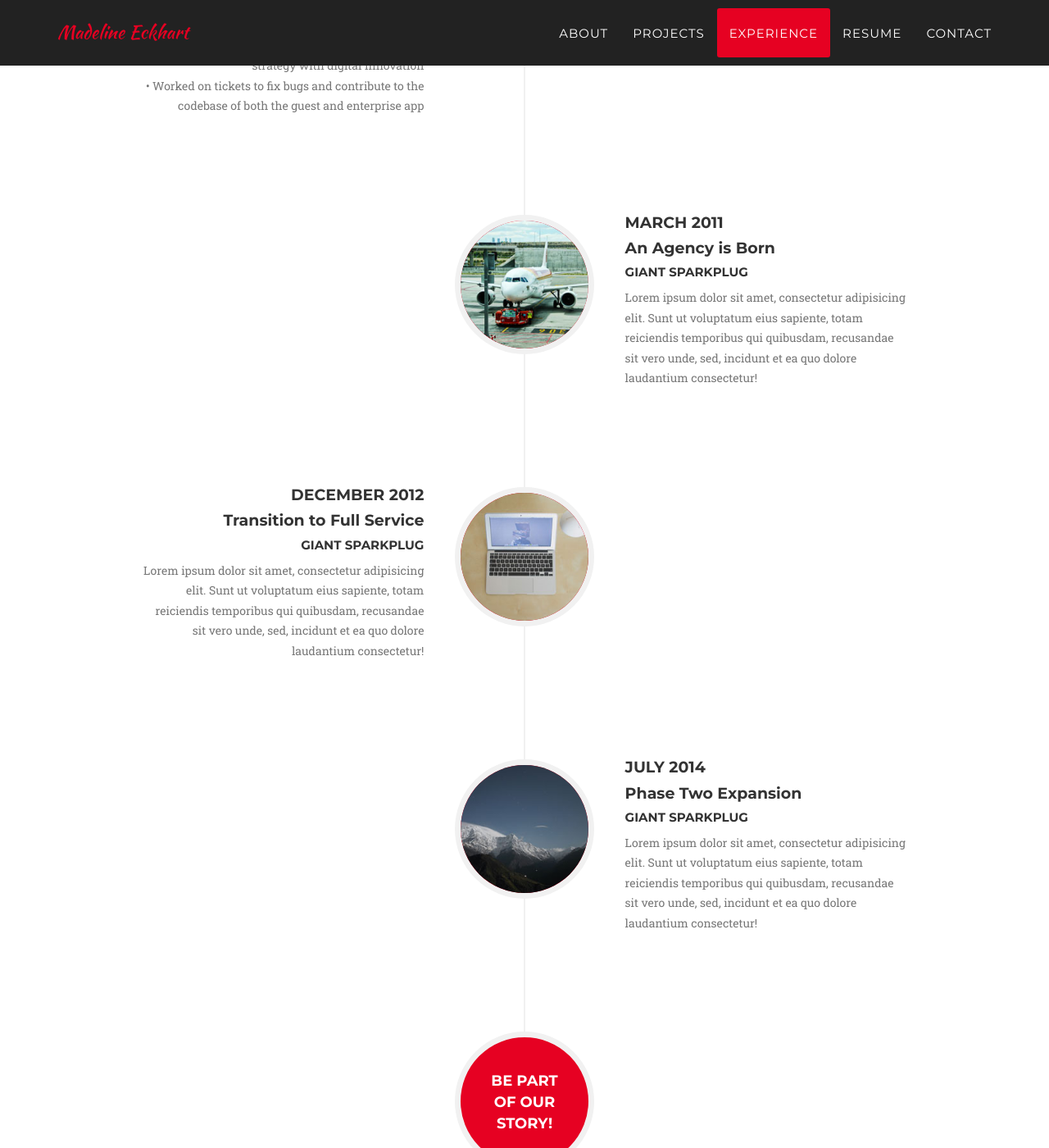
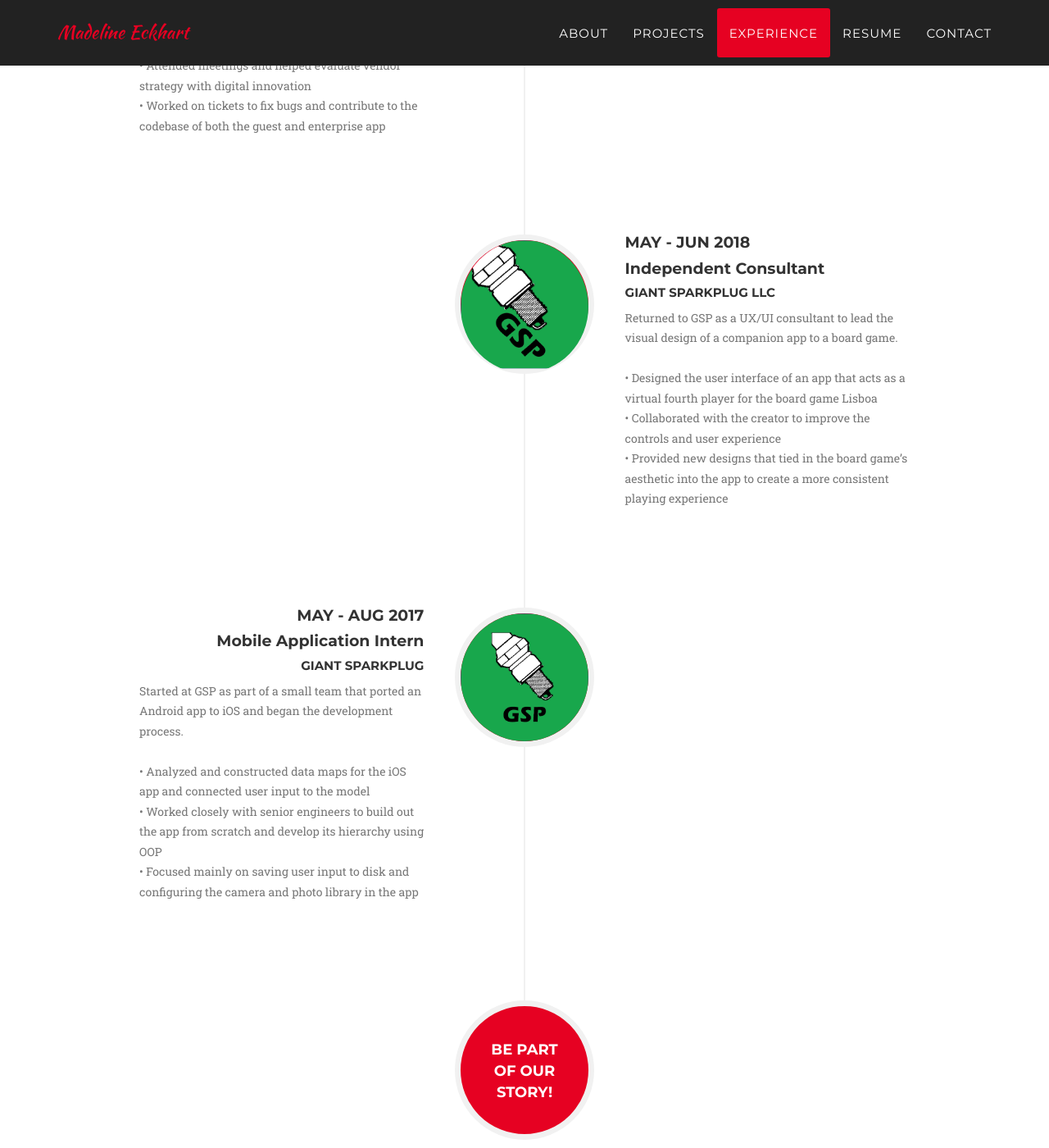
Before and after one commit to maddie-eckhart/Learning-Jekyll, a Jekyll site: the page built from index.html, in a window 1280 px wide and 1400 px high, scrolled down 3476 px. Shown: the whole window at 82% size. Built offline with Jekyll 4.4.1, drawn with Linux system fonts in a browser that asks for light colours; some web fonts are replaced.

Commit message:
added GSP experience and started formatting

```diff
--- a/_includes/about.html
+++ b/_includes/about.html
@@ -12,7 +12,7 @@
                     <ul class="timeline">
                         <li>
                             <div class="timeline-image">
-                                <img class="img-circle img-responsive" src="img/about/1.jpg" alt="">
+                                <img class="img-circle img-responsive" src="img/about/ulta.jpg" alt="">
                             </div>
                             <div class="timeline-panel">
                                 <div class="timeline-heading">
@@ -21,12 +21,12 @@
                                     <h5 class="subheading">Ulta Beauty</h5>
                                 </div>
                                 <div class="timeline-body">
-                                    <p class="text-muted">Worked on projects for guest mobility, enterprise mobility, and digital innovation while completing a larger AR project for the company. <br/>
-                                            •	Developed an interactive AR app that demonstrates the potential of AR to a retailer and their mobile shopping experience <br/>
-                                            •	Worked extensively with ARKit and Xcode to develop a custom environment for a 3D model to be placed and manipulated by the user <br/>
-                                            •	Implemented an automated build script feature that pushed a final build directly to the Google Play store instead of going through a third party <br/>
-                                            •	Attended meetings and helped evaluate vendor strategy with digital innovation <br/>
-                                            •	Worked on tickets to fix bugs and contribute to the codebase of both the guest and enterprise app
+                                    <p class="text-muted" style="text-align:left">Worked on projects for guest mobility, enterprise mobility, and digital innovation while completing a larger AR project for the company. <br/><br/>
+                                        •	Developed an interactive AR app that demonstrates the potential of AR to a retailer and their mobile shopping experience <br/>
+                                        •	Worked extensively with ARKit and Xcode to develop a custom environment for a 3D model to be placed and manipulated by the user <br/>
+                                        •	Implemented an automated build script feature that pushed a final build directly to the Google Play store instead of going through a third party <br/>
+                                        •	Attended meetings and helped evaluate vendor strategy with digital innovation <br/>
+                                        •	Worked on tickets to fix bugs and contribute to the codebase of both the guest and enterprise app
 
                                     </p>
                                 </div>
@@ -34,46 +34,39 @@
                         </li>
                         <li class="timeline-inverted">
                             <div class="timeline-image">
-                                <img class="img-circle img-responsive" src="img/about/2.jpg" alt="">
+                                <img class="img-circle img-responsive" src="img/about/giantsp.png" alt="">
                             </div>
                             <div class="timeline-panel">
                                 <div class="timeline-heading">
-                                    <h4>March 2011</h4>
-                                    <h4 class="subheading">An Agency is Born</h4>
-                                    <h5 class="subheading">Giant Sparkplug</h5>
+                                    <h4>May - Jun 2018</h4>
+                                    <h4 class="subheading">Independent Consultant</h4>
+                                    <h5 class="subheading">Giant Sparkplug LLC</h5>
                                 </div>
                                 <div class="timeline-body">
-                                    <p class="text-muted">Lorem ipsum dolor sit amet, consectetur adipisicing elit. Sunt ut voluptatum eius sapiente, totam reiciendis temporibus qui quibusdam, recusandae sit vero unde, sed, incidunt et ea quo dolore laudantium consectetur!</p>
+                                    <p class="text-muted">Returned to GSP as a UX/UI consultant to lead the visual design of a companion app to a board game. <br/><br/>
+                                        •	Designed the user interface of an app that acts as a virtual fourth player for the board game Lisboa <br/>
+                                        •	Collaborated with the creator to improve the controls and user experience <br/>
+                                        •	Provided new designs that tied in the board game’s aesthetic into the app to create a more consistent playing experience <br/>
+                                    </p>
                                 </div>
                             </div>
                         </li>
                         <li>
                             <div class="timeline-image">
-                                <img class="img-circle img-responsive" src="img/about/3.jpg" alt="">
+                                <img class="img-circle img-responsive" src="img/about/giant.png" alt="">
                             </div>
                             <div class="timeline-panel">
                                 <div class="timeline-heading">
-                                    <h4>December 2012</h4>
-                                    <h4 class="subheading">Transition to Full Service</h4>
+                                    <h4>May - Aug 2017</h4>
+                                    <h4 class="subheading">Mobile Application Intern</h4>
                                     <h5 class="subheading">Giant Sparkplug</h5>
                                 </div>
                                 <div class="timeline-body">
-                                    <p class="text-muted">Lorem ipsum dolor sit amet, consectetur adipisicing elit. Sunt ut voluptatum eius sapiente, totam reiciendis temporibus qui quibusdam, recusandae sit vero unde, sed, incidunt et ea quo dolore laudantium consectetur!</p>
-                                </div>
-                            </div>
-                        </li>
-                        <li class="timeline-inverted">
-                            <div class="timeline-image">
-                                <img class="img-circle img-responsive" src="img/about/4.jpg" alt="">
-                            </div>
-                            <div class="timeline-panel">
-                                <div class="timeline-heading">
-                                    <h4>July 2014</h4>
-                                    <h4 class="subheading">Phase Two Expansion</h4>
-                                    <h5 class="subheading">Giant Sparkplug</h5>
-                                </div>
-                                <div class="timeline-body">
-                                    <p class="text-muted">Lorem ipsum dolor sit amet, consectetur adipisicing elit. Sunt ut voluptatum eius sapiente, totam reiciendis temporibus qui quibusdam, recusandae sit vero unde, sed, incidunt et ea quo dolore laudantium consectetur!</p>
+                                    <p class="text-muted" style="text-align:left">Started at GSP as part of a small team that ported an Android app to iOS and began the development process. <br/><br/>
+                                        •	Analyzed and constructed data maps for the iOS app and connected user input to the model <br/>
+                                        •	Worked closely with senior engineers to build out the app from scratch and develop its hierarchy using OOP <br/>
+                                        •	Focused mainly on saving user input to disk and configuring the camera and photo library in the app <br/>
+                                    </p>
                                 </div>
                             </div>
                         </li>
```
Also changed, not shown: img/about/giant.png (added), img/about/giantsp.png (added), img/about/gsp.png (added), img/about/gspllc.png (added), img/about/ulta.jpg (added), 8 other files.
